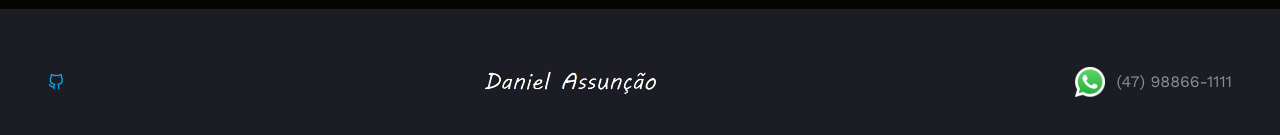
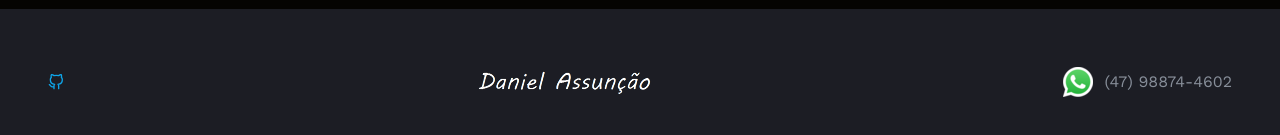
Before and after one commit to danielluis07/meuportfolio, a React (Create React App) app: page / in a window 1280 px wide. Shown: the part 5559-5694 px from the top of the page. Built offline with nearby package versions, Linux system fonts and the light colour scheme; a web font is replaced by a local one.

Commit message:
Update Footer.jsx

```diff
--- a/src/components/Footer.jsx
+++ b/src/components/Footer.jsx
@@ -20,14 +20,14 @@ const Footer = () => {
             <img src={Logo} alt="" />
           </div>
           <div className="flex justify-center items-center gap-3">
-            <a href="https://wa.me/5547988661111" target="blank">
+            <a href="https://wa.me/5547988744602" target="blank">
               <img
                 className="hover:animate-pulse"
                 src={whatsLogo}
                 alt="whats"
               />
             </a>
-            <p>(47) 98866-1111</p>
+            <p>(47) 98874-4602</p>
           </div>
         </div>
       </div>
```
